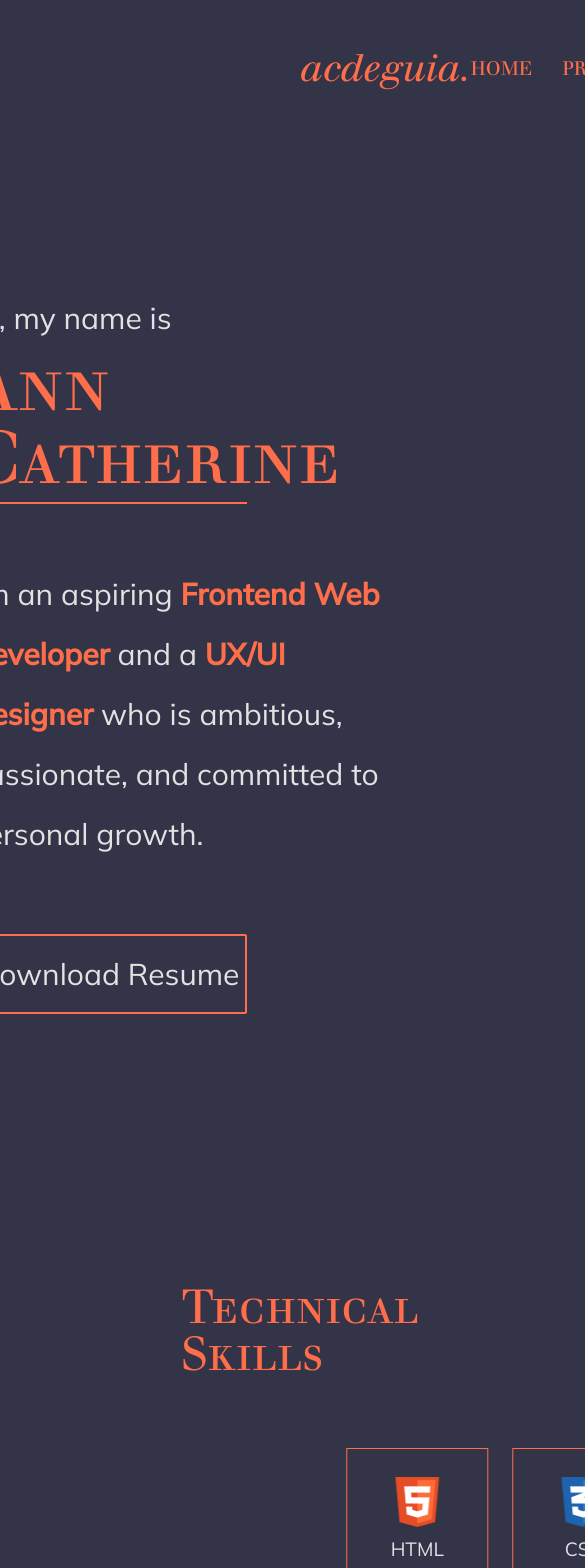
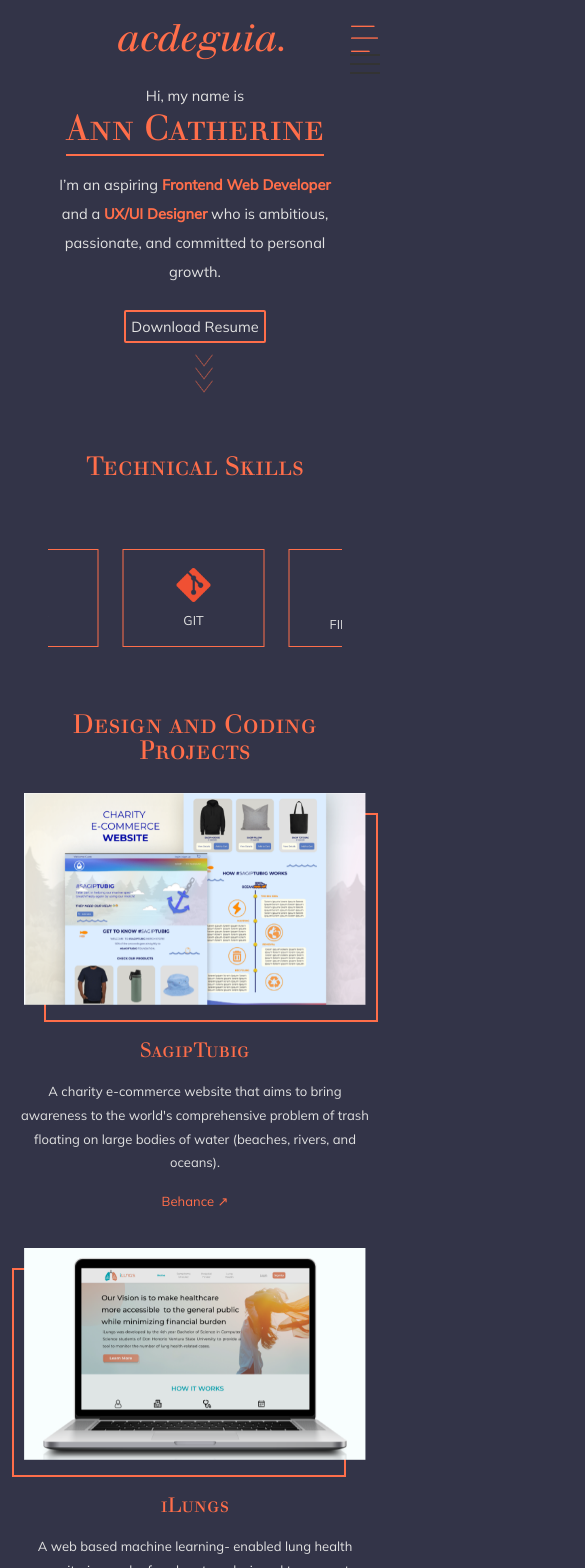
Before and after one commit to acdeguia/acdeguia-portfolio, a React (Create React App) app in the folder portfolio/: page / in a window 390 px wide. Shown: the top 1568 px of the page, 585 px wide, since content can reach past the window. Built offline with nearby package versions, Linux system fonts and the light colour scheme.

Commit message:
Mobile responsiveness

```diff
--- a/portfolio/src/components/Header.js
+++ b/portfolio/src/components/Header.js
@@ -1,3 +1,5 @@
+import HamburgerMenu from "../utils/HamburgerMenu";
+
 function Header() {
   return (
     <header className="header">
@@ -10,6 +12,7 @@ function Header() {
         <input type="checkbox" id="dark-light__mode" />
         <span class="slider"></span>
       </label>
+      <HamburgerMenu/>
     </header>
   );
 }
--- a/portfolio/src/components/Projects.js
+++ b/portfolio/src/components/Projects.js
@@ -1,37 +1,20 @@
 import { projects } from "../data/projects";
 
 function Projects() {
+
+
+
   return (
     <section className="container projects-section">
       <h2 className="header_2">Design and Coding Projects</h2>
       <div className="project-container">
-        {projects.map((project) => (
-          <div
-            className={`project ${project.id % 2 === 0 ? "even" : "odd"}`}
-            key={project.id}
-          >
-            <div className="image-container">
-              <img className="zoomable-image" src={project.src} alt={project.name} />
-              <div
-                className={`proj-box-style${
-                  project.id % 2 === 0 ? "Even" : "Odd"
-                }`}
-              ></div>
-            </div>
-            <div>
-              <div>
-                {project.id === "1" || project.id === "2" ? (
-                  <div>
-                    <h3>{project.name}</h3>
-                    <p>{project.description}</p>
+  {projects.map((project) => {
+    const isOddProject = project.id % 2 === 1;
+    const projectLinks = project.id === "1" || project.id === "2" ? (
       <a className="demo-link" href={project.link}>
         Behance ↗
       </a>
-                  </div>
     ) : (
-                  <div>
-                    <h3>{project.name}</h3>
-                    <p>{project.description}</p>
       <ul className="flex demo-links">
         <li>
           <a className="demo-link" href={project.link}>
@@ -44,12 +27,30 @@ function Projects() {
           </a>
         </li>
       </ul>
+    );
+
+    return (
+      <div
+        className={`project ${isOddProject ? "odd" : "even"}`}
+        key={project.id}
+      >
+        <div className="image-container">
+          <img
+            className="zoomable-image"
+            src={project.src}
+            alt={project.name}
+          />
+          <div className={`proj-box-style${isOddProject ? "Odd" : "Even"}`}></div>
         </div>
-                )}
+
+        <div className="project-descip">
+          <h3>{project.name}</h3>
+          <p>{project.description}</p>
+          {projectLinks}
         </div>
       </div>
-          </div>
-        ))}
+    );
+  })}
 </div>
     </section>
   );
--- a/portfolio/src/components/Skills.js
+++ b/portfolio/src/components/Skills.js
@@ -15,7 +15,7 @@ function Skills() {
                 </div>
                 <center>
                     <br /><br /><br /><br />
-                    <div>pagination conatiner</div>
+                    {/* <div>pagination conatiner</div> */}
                 </center>
             </div>
         </section>
--- a/portfolio/src/index.css
+++ b/portfolio/src/index.css
@@ -529,7 +529,7 @@ input:checked + .slider:before {
   }
 
   100% {
-    transform: translateX(1-00%);
+    transform: translateX(-100%);
   }
 }
 
@@ -694,3 +694,294 @@ margin-top: 50px;
   font-size: 30px;
   padding: 40px 0;
 }
+
+
+
+.hamburger-menu {
+  position: relative;
+}
+
+.hamburger {
+  display: flex;
+  flex-direction: column;
+  justify-content: space-between;
+  width: 30px;
+  height: 20px;
+  cursor: pointer;
+  transition: transform 0.3s ease;
+}
+
+.hamburger span {
+  width: 100%;
+  height: 2px;
+  background-color: #333;
+  transition: background-color 0.3s ease;
+}
+
+.hamburger.open span:nth-child(1) {
+  transform: translateY(8px) rotate(45deg);
+  height: 200px;
+  background-color: var(--heading-color);
+  width: 5px;
+}
+
+.hamburger.open span:nth-child(2) {
+  opacity: 0;
+  background-color: var(--heading-color);
+}
+
+.hamburger.open span:nth-child(3) {
+  transform: translateY(-8px) rotate(-45deg);
+  background-color: var(--heading-color);
+
+}
+
+.menu {
+  display: none;
+}
+
+.menu.show {
+  display: block;
+  height: 100px;
+  width: 395px;
+  background-color: var(--primary-color);
+  position: absolute;
+  right: 0;
+  top: -20px;
+}
+
+.menu ul {
+  list-style: none;
+  padding: 0;
+  margin: 0;
+}
+
+.menu li {
+  padding: 10px;
+}
+
+/* responsiveness */
+
+@media only screen and (max-width: 767px) {
+
+  body {
+    text-align: center;
+    align-items: center;
+    justify-content: center;
+  }
+
+  .image-container img {
+    width: 341.92px;
+  }
+
+  .header {
+    padding: 31px 0 0 0;
+    position: relative;
+  }
+
+  .logo {
+    position: absolute;
+    left: 30%;
+    top: 20px;
+  }
+
+  #menu {
+    position: absolute;
+    right: 10px;
+  }
+
+
+
+ .header-li, .switch {
+  display: none;
+ }
+  .carousel-container {
+    max-width: 90%;
+    margin: 0 auto;
+    overflow: hidden;
+    align-items: center;
+    justify-content: center;
+  }
+
+  .skills-container {
+    margin-top: 70px;
+    gap: 24px;
+    white-space: nowrap;
+    align-items: center;
+    justify-content: center;
+  }
+  .container {
+    padding: 0 32px;
+  }
+.hero-section {
+  margin: 25px !important;
+  margin-bottom: 100px !important;
+  margin-top: 50px !important;
+}
+  .hero-section, .hero_gap {
+    flex-direction: column;
+  }
+
+  .App, #root {
+    min-width: 100%;
+  }
+
+  .image-container, .social-media_links {
+    display: none;
+  }
+
+  .hero_gap{
+    gap: 0;
+  }
+.header_2{
+  font-size: 26px;
+}
+  .scroll-arrow {
+left: 50%;
+    transform: translateX(-50%);
+    width: 30px;
+    height: 30px;
+    transform: rotate(45deg);
+    animation: scrollArrow 1000ms infinite ease-in-out alternate;
+  }
+
+  .hero-main {
+    align-items: center;
+    justify-content: center;
+    gap: 23.9px;
+  }
+
+  .main-hero_right {
+    height: 10px;
+  }
+
+  @keyframes underline {
+    0% {
+      width: 0;
+    }
+    100% {
+      width: calc(100%);
+    }
+  }
+
+  .projects-section {
+    padding: 0;
+    margin: 0 16px;
+  }
+
+  .project-container {
+    margin: 30px 0;
+    gap: 40px !important;
+  }
+
+  .project {
+    flex-direction: column;
+    align-items: center;
+    justify-content: center;
+    gap: 35px;
+  }
+
+  .proj-box-styleOdd {
+    width: 330px;
+  height: 205px;
+  }
+
+  .proj-box-styleEven {
+    width: 330px;
+  height: 205px;
+  }
+
+  .project-descip{
+    justify-content: center;
+    align-items: center;
+  }
+
+  .project-container {
+    gap: 80px;
+    margin-bottom: 70px;
+  }
+
+  .moreProj-container div {
+    gap: 5px;
+  }
+
+.more-proj-desc {
+  gap: 2px !important;
+}
+  .more-proj-desc p{
+    margin: 0 !important;
+  }
+
+   .moreInfo-section {
+    margin-bottom: 50px;
+  }
+
+  .moreInfo-section p {
+    font-size: 13.5px;
+    line-height: 23px;
+    margin: 25px 0;
+  }
+
+  .footer {
+    font-size: 19.2px;
+    padding: 20px 0;
+  }
+
+  .project-descip h3{
+    font-size: 20.384px !important;
+  }
+  .project-descip p{
+    font-size: 13.046px !important;
+line-height: 23.782px !important;
+  }
+
+  .demo-link {
+    font-size: 13.046px !important;
+  }
+
+  .hamburger-nemu-container {
+    position: absolute;
+    right: 10px;
+    top: 25px;
+  }
+
+  .hero-main p {
+    font-size: 14.567px;
+    line-height: 29.133px;
+  }
+
+  .hero-main h1 {
+    font-size: 35.562px;
+  }
+
+  .resume-btn, .more{
+    font-size: 14.567px;
+    height: fit-content;
+    padding: 4.86px;
+  }
+
+  .scroll-arrow img {
+    width: 18px;
+    height: auto;
+  }
+
+ .skill img {
+    width: 33.2px;
+    height: auto;
+  }
+
+  .skill {
+    height: 86.31px;
+    width: auto;
+  }
+
+  .skill p {
+    font-size: 12.747px;
+  }
+
+}
+@media (min-width: 768px) {
+  .hamburger-nemu-container {
+    display: none;
+  }
+}
--- /dev/null
+++ b/portfolio/src/utils/HamburgerMenu.js
@@ -0,0 +1,47 @@
+import React, { useState, useEffect, useRef } from "react";
+import menu from '../assets/menu-mobile.png'
+
+const HamburgerMenu = () => {
+    const [menuOpen, setMenuOpen] = useState(false);
+    const menuRef = useRef(null);
+
+    const toggleMenu = () => {
+      setMenuOpen(!menuOpen);
+    };
+
+    useEffect(() => {
+      const handleOutsideClick = (event) => {
+        if (menuRef.current && !menuRef.current.contains(event.target)) {
+          setMenuOpen(false);
+        }
+      };
+
+      window.addEventListener("click", handleOutsideClick);
+
+      return () => {
+        window.removeEventListener("click", handleOutsideClick);
+      };
+    }, []);
+
+  return (
+    <div className="hamburger-nemu-container flex">
+      <div className="hamburger-menu" ref={menuRef}>
+        <img src={menu} alt="menu" />
+        <div className={`hamburger ${menuOpen ? "open" : ""}`} onClick={toggleMenu}>
+          <span></span>
+          <span></span>
+          <span></span>
+        </div>
+        <div className={`menu ${menuOpen ? "show" : ""}`}>
+          <ul>
+            <li><a href="#">Home</a></li>
+            <li><a href="#">Projects</a></li>
+            <li>LoghtMode</li>
+          </ul>
+        </div>
+      </div>
+    </div>
+  );
+};
+
+export default HamburgerMenu;
```
Also changed, not shown: portfolio/src/assets/menu-mobile.png (added), portfolio/src/pages/ProjectPage.js (added). Lines whose indentation alone changed are shown as unchanged.
